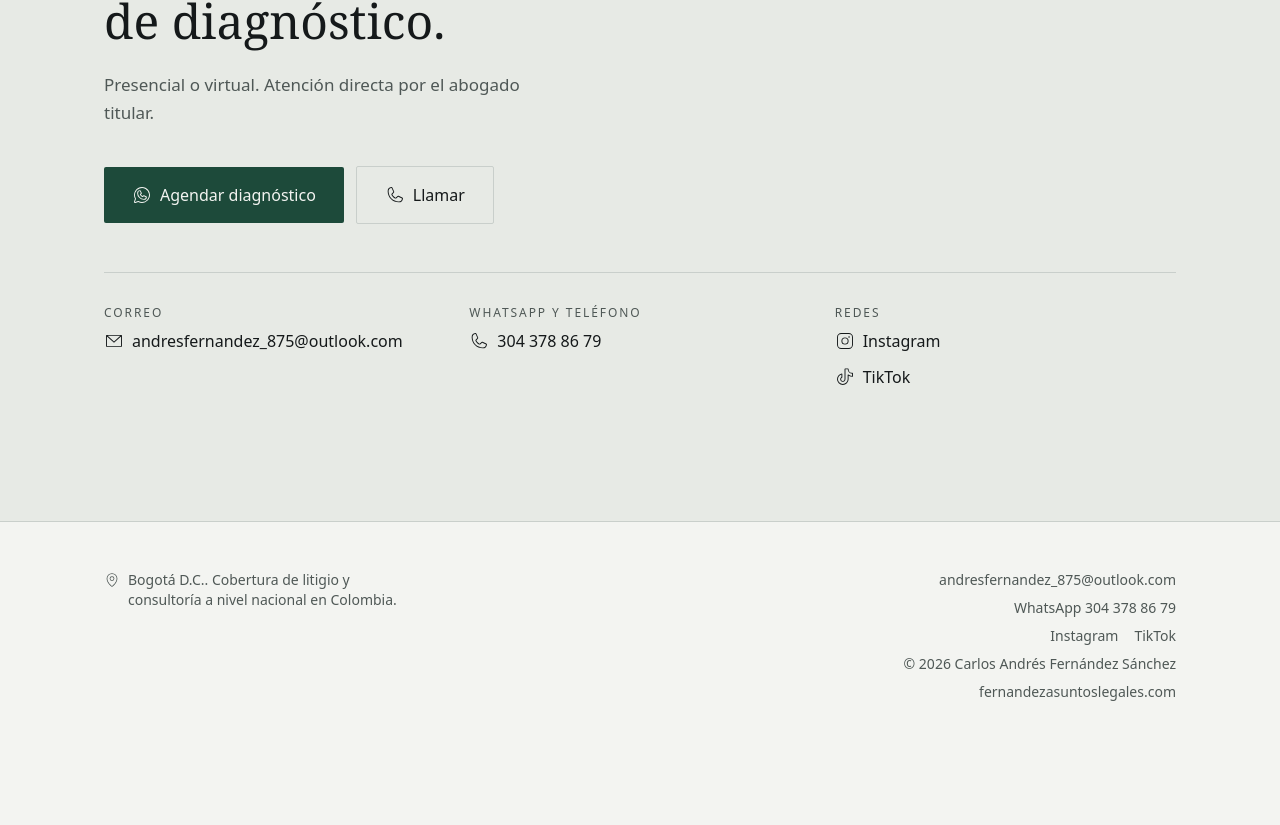
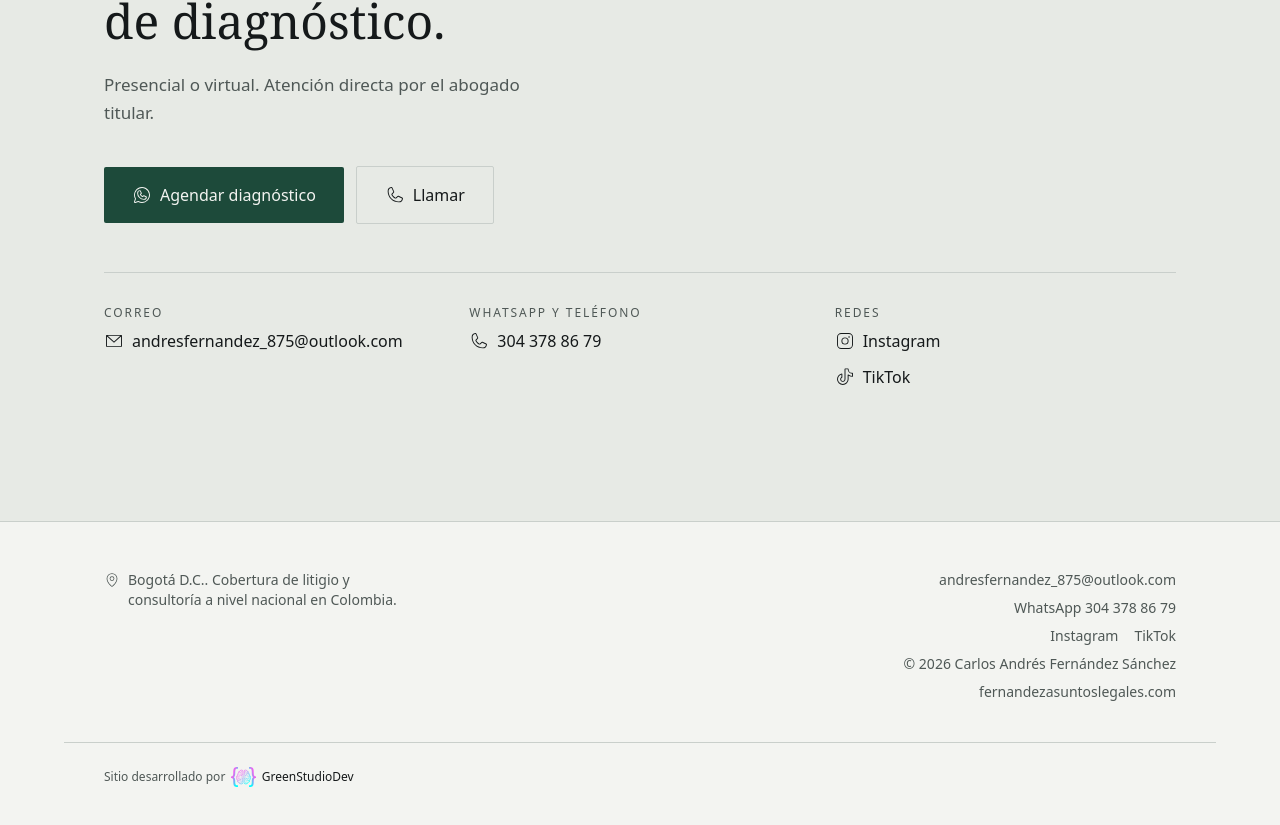
Before and after one commit to GreenStudioDev/fernandezasuntoslegales, a React (Vite) app: page / in a window 1280 px wide. Shown: the part 5404-6229 px from the top of the page. Before the commit the page ends 6154 px from the top, so only its background shows below. Built offline with nearby package versions, Linux system fonts and the light colour scheme.

Commit message:
credenciales greenstudiodev

```diff
--- a/src/App.tsx
+++ b/src/App.tsx
@@ -20,12 +20,14 @@ import {
 import { useEffect, useState, type ReactNode } from 'react'
 import portraitHero from './assets/Asesoria-legal.webp'
 import portraitProfile from './assets/servicios-juridicos.webp'
+import greenStudioLogo from './assets/greenstudiodev-logo.svg'
 import { ImageSlot } from './components/ImageSlot'
 import {
   areas,
   closing,
   contact,
   credentials,
+  credit,
   cta,
   hero,
   method,
@@ -621,6 +623,20 @@ function Footer() {
           <li>{contact.site}</li>
         </ul>
       </Container>
+      <Container className="mt-10 border-t border-line pt-6 text-xs text-muted">
+        <p className="flex flex-wrap items-center gap-x-1.5 gap-y-1">
+          {credit.lead}
+          <a
+            href={credit.href}
+            target="_blank"
+            rel="noopener"
+            className="inline-flex items-center gap-1.5 text-ink underline-offset-4 hover:text-accent hover:underline"
+          >
+            <img src={greenStudioLogo} alt="" aria-hidden className="h-5 w-auto" />
+            {credit.name}
+          </a>
+        </p>
+      </Container>
     </footer>
   )
 }
--- a/src/content.ts
+++ b/src/content.ts
@@ -30,6 +30,13 @@ export const contact = {
   site: 'fernandezasuntoslegales.com',
   city: 'Bogotá D.C.',
   coverage: 'Cobertura de litigio y consultoría a nivel nacional en Colombia.',
+} as const
+
+/** Crédito del desarrollador, al pie del footer. */
+export const credit = {
+  lead: 'Sitio desarrollado por',
+  name: 'GreenStudioDev',
+  href: 'https://greenstudiodev.com',
 } as const
 
 export const social = [
```
Also changed, not shown: src/assets/greenstudiodev-logo.svg (added).
